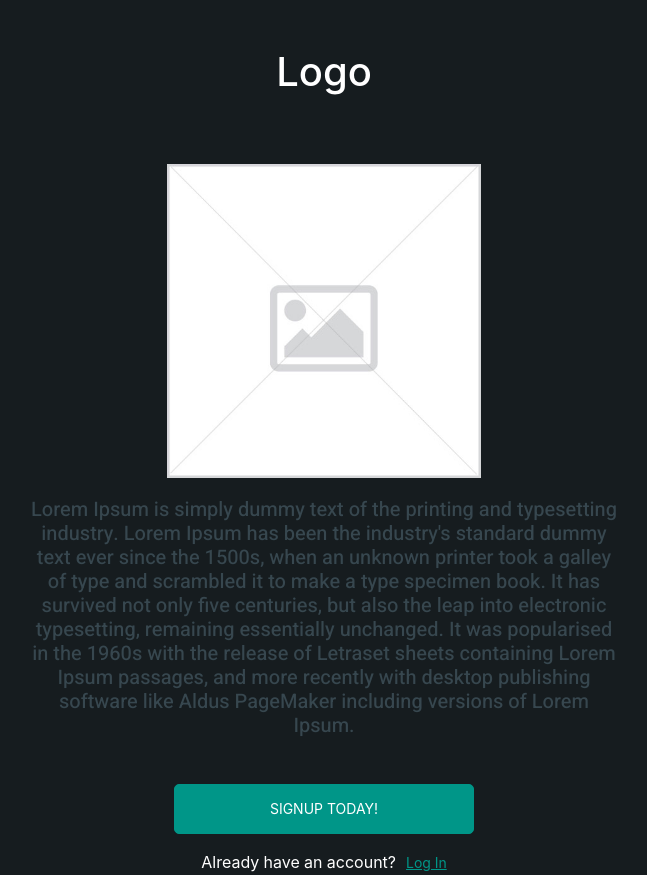
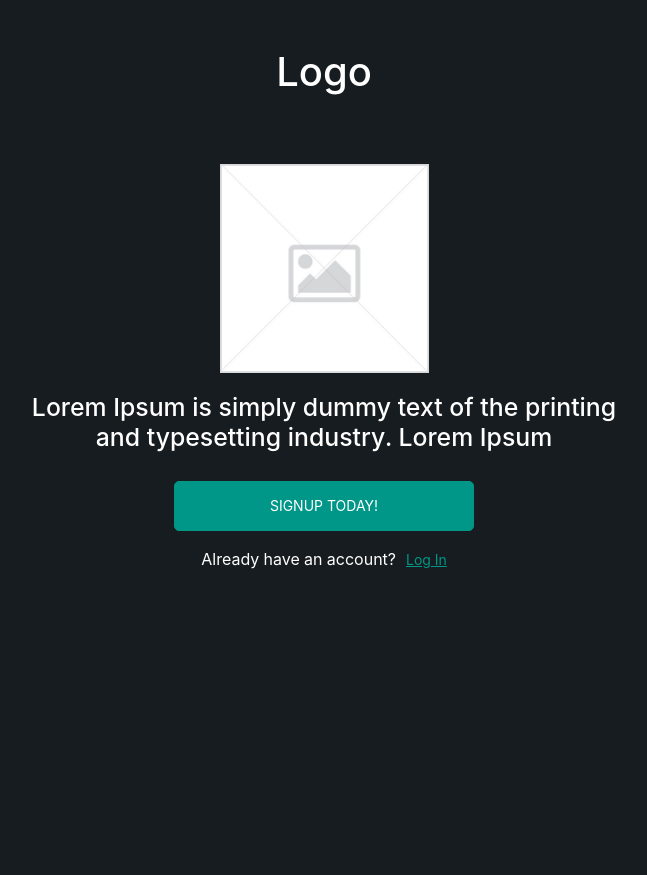
Before and after one commit to Ibrahim-Arif/dasmooth-project, a React (Create React App) app: page / in a window 1280 px wide. Shown: the whole page, without its empty margins (316-963 px from the left). After the commit the page ends 800 px from the top, so only its background shows below. Built offline with nearby package versions, Linux system fonts and the light colour scheme; a web font is replaced by a local one.

Commit message:
more issues fixed

```diff
--- a/src/components/ImageUpload/ImageUpload.js
+++ b/src/components/ImageUpload/ImageUpload.js
@@ -11,6 +11,7 @@ export default function ImageUpload({
   boxColor,
   itemSelected,
   setItemSelected,
+  clickOk,
 }) {
   const [imageData, setImageData] = useState({
     fileList: itemSelected.filesList,
@@ -87,7 +88,7 @@ export default function ImageUpload({
         <h6>{imageData.fileList.length} files attached</h6>
       </div>
       <TealButton
-        // onClick={this.handleUpload}
+        onClick={clickOk}
         disabled={imageData.fileList.length === 0}
         loading={imageData.uploading}
         style={{ marginTop: 16 }}
--- a/src/pages/Welcome.js
+++ b/src/pages/Welcome.js
@@ -21,25 +21,24 @@ export default function Welcome() {
         <h1 style={{ color: "white" }}>Logo</h1>
       </Container>
       <Container className="d-flex flex-column col-12 col-lg-7 mt-5 justify-content-center align-items-center">
-        <div className="col-12 col-md-6">
+        <div className="col-6 col-md-4">
           <img src={placeHolder} style={{ width: "100%" }} />
         </div>
 
         <div
           className="d-flex justify-content-center align-items-center"
-          style={{ color: "white", margin: 20 }}
+          style={{ color: "white", marginTop: 20 }}
         >
-          <h5 style={{ color: "white", textAlign: "center" }}>
+          <h6
+            style={{
+              color: "white",
+              textAlign: "center",
+              fontSize: "calc(12px + 1vw)",
+            }}
+          >
             Lorem Ipsum is simply dummy text of the printing and typesetting
-            industry. Lorem Ipsum has been the industry's standard dummy text
-            ever since the 1500s, when an unknown printer took a galley of type
-            and scrambled it to make a type specimen book. It has survived not
-            only five centuries, but also the leap into electronic typesetting,
-            remaining essentially unchanged. It was popularised in the 1960s
-            with the release of Letraset sheets containing Lorem Ipsum passages,
-            and more recently with desktop publishing software like Aldus
-            PageMaker including versions of Lorem Ipsum.
-          </h5>
+            industry. Lorem Ipsum
+          </h6>
         </div>
         <LoginButton
           htmlType="submit"
```
